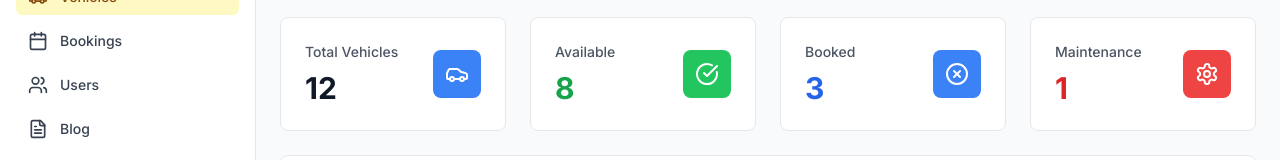
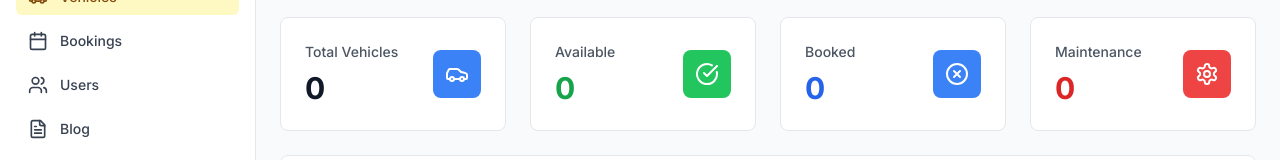
Before and after one commit to envexx/zbk-luxury, a Next.js app: page /admin/vehicles in a window 1280 px wide. Shown: the part 153-313 px from the top of the page. Built offline with nearby package versions, Linux system fonts and the light colour scheme; no server answers; the database is empty.

Commit message:
fix: correct vehicle API endpoints and replace hardcoded stats with dynamic data

```diff
--- a/src/app/admin/vehicles/page.tsx
+++ b/src/app/admin/vehicles/page.tsx
@@ -38,11 +38,9 @@ export default function VehiclesPage() {
 
   const fetchVehicles = async () => {
     try {
-      const response = await fetch('/api/vehicles')
+      const response = await fetch('/api/admin/vehicles')
       const data = await response.json()
-      if (data.success) {
-        setVehicles(data.data)
-      }
+      setVehicles(data)
     } catch (error) {
       console.error('Error fetching vehicles:', error)
     } finally {
@@ -88,7 +86,7 @@ export default function VehiclesPage() {
 
   const handleSaveVehicle = async (vehicleData: any) => {
     try {
-      const url = modalMode === 'add' ? '/api/vehicles' : `/api/vehicles/${selectedVehicle?.id}`
+      const url = modalMode === 'add' ? '/api/admin/vehicles' : `/api/vehicles/${selectedVehicle?.id}`
       const method = modalMode === 'add' ? 'POST' : 'PUT'
 
       const response = await fetch(url, {
@@ -100,11 +98,11 @@ export default function VehiclesPage() {
       })
 
       const data = await response.json()
-      if (data.success) {
+      if (response.ok) {
         if (modalMode === 'add') {
-          setVehicles([...vehicles, data.data])
+          setVehicles([...vehicles, data])
         } else {
-          setVehicles(vehicles.map(v => v.id === selectedVehicle?.id ? data.data : v))
+          setVehicles(vehicles.map(v => v.id === selectedVehicle?.id ? data : v))
         }
         setIsModalOpen(false)
         setSelectedVehicle(null)
@@ -154,7 +152,7 @@ export default function VehiclesPage() {
           <div className="flex items-center justify-between">
             <div>
               <p className="text-sm font-medium text-gray-600 dark:text-gray-400">Total Vehicles</p>
-              <p className="text-3xl font-bold text-gray-900 dark:text-white mt-2">12</p>
+              <p className="text-3xl font-bold text-gray-900 dark:text-white mt-2">{vehicles.length}</p>
             </div>
             <div className="w-12 h-12 bg-blue-500 rounded-lg flex items-center justify-center">
               <Car className="h-6 w-6 text-white" />
@@ -166,7 +164,7 @@ export default function VehiclesPage() {
           <div className="flex items-center justify-between">
             <div>
               <p className="text-sm font-medium text-gray-600 dark:text-gray-400">Available</p>
-              <p className="text-3xl font-bold text-green-600 mt-2">8</p>
+              <p className="text-3xl font-bold text-green-600 mt-2">{vehicles.filter(v => v.status === 'AVAILABLE').length}</p>
             </div>
             <div className="w-12 h-12 bg-green-500 rounded-lg flex items-center justify-center">
               <CheckCircle className="h-6 w-6 text-white" />
@@ -178,7 +176,7 @@ export default function VehiclesPage() {
           <div className="flex items-center justify-between">
             <div>
               <p className="text-sm font-medium text-gray-600 dark:text-gray-400">Booked</p>
-              <p className="text-3xl font-bold text-blue-600 mt-2">3</p>
+              <p className="text-3xl font-bold text-blue-600 mt-2">{vehicles.filter(v => v.status === 'BOOKED' || v.status === 'RESERVED' || v.status === 'IN_USE').length}</p>
             </div>
             <div className="w-12 h-12 bg-blue-500 rounded-lg flex items-center justify-center">
               <XCircle className="h-6 w-6 text-white" />
@@ -190,7 +188,7 @@ export default function VehiclesPage() {
           <div className="flex items-center justify-between">
             <div>
               <p className="text-sm font-medium text-gray-600 dark:text-gray-400">Maintenance</p>
-              <p className="text-3xl font-bold text-red-600 mt-2">1</p>
+              <p className="text-3xl font-bold text-red-600 mt-2">{vehicles.filter(v => v.status === 'MAINTENANCE').length}</p>
             </div>
             <div className="w-12 h-12 bg-red-500 rounded-lg flex items-center justify-center">
               <Settings className="h-6 w-6 text-white" />
```
